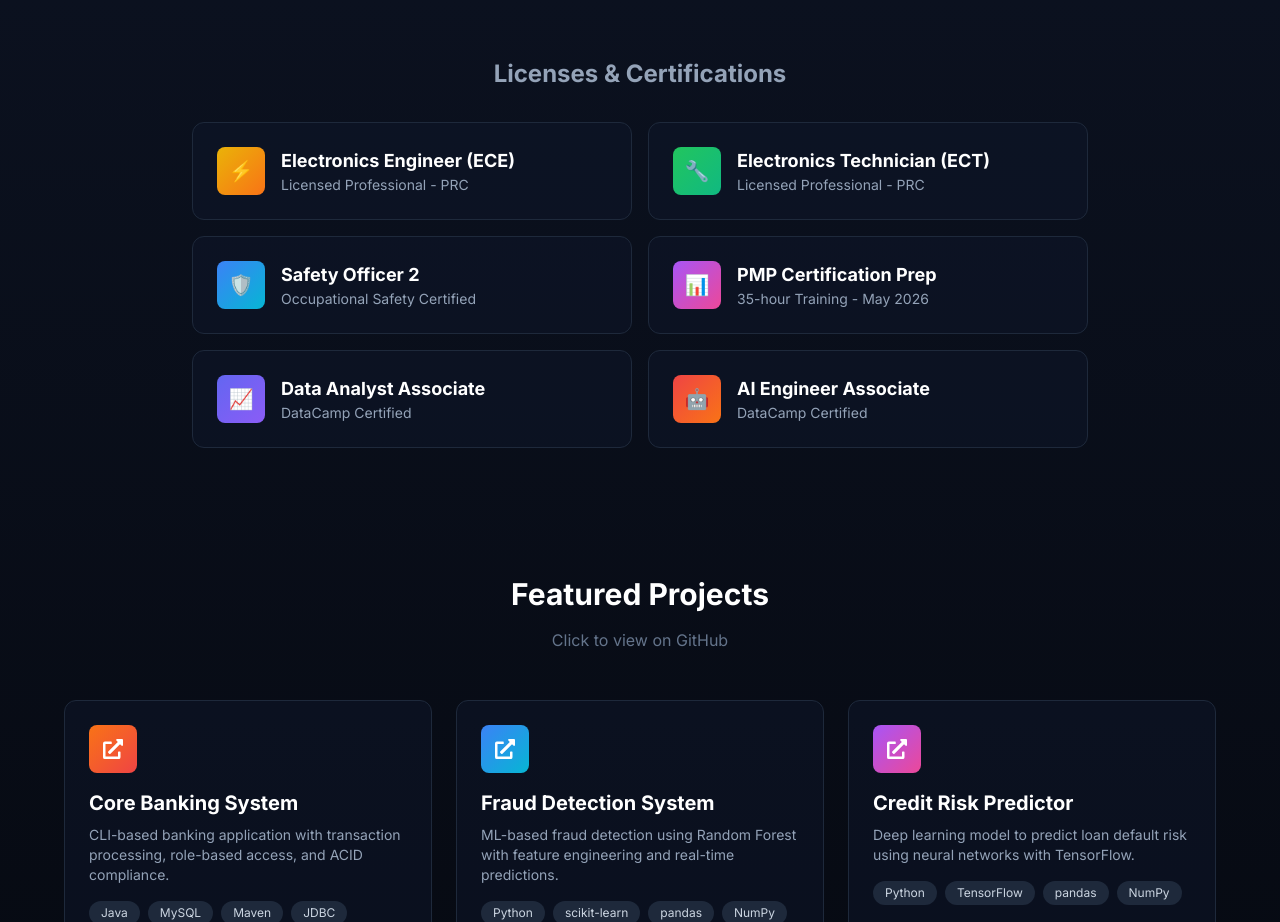
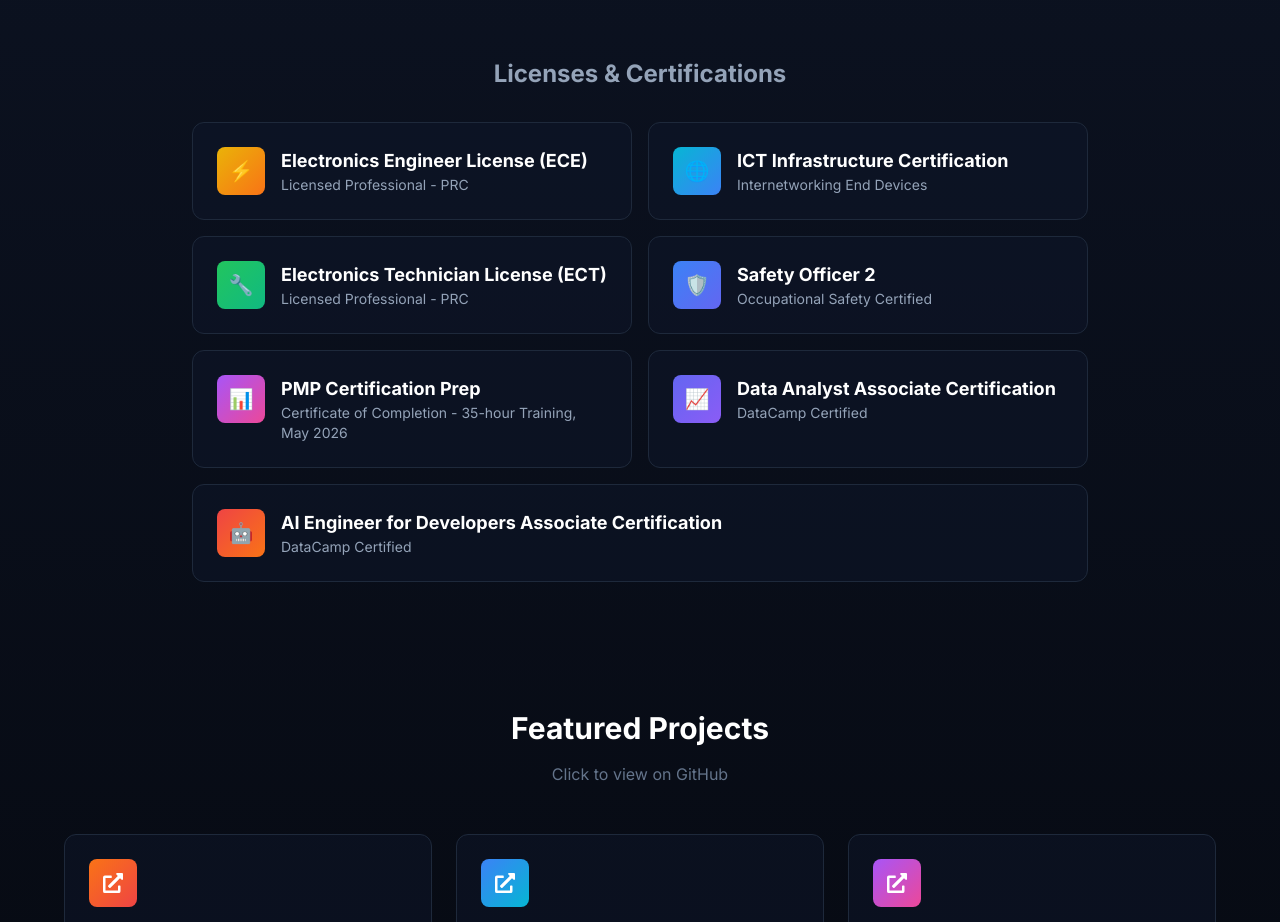
Before and after one commit to emmanalcazarjr-ops/portfolio, a Next.js app: page / in a window 1280 px wide. Shown: the part 880-1802 px from the top of the page. Built offline with nearby package versions, Linux system fonts and the light colour scheme.

Commit message:
Update certifications: Add ICT Infrastructure, update cert names

```diff
--- a/app/page.tsx
+++ b/app/page.tsx
@@ -241,8 +241,17 @@ export default function Home() {
                 <span className="text-xl">⚡</span>
               </div>
               <div>
-                <h3 className="font-bold text-lg">Electronics Engineer (ECE)</h3>
+                <h3 className="font-bold text-lg">Electronics Engineer License (ECE)</h3>
                 <p className="text-slate-400 text-sm">Licensed Professional - PRC</p>
+              </div>
+            </div>
+            <div className="bg-slate-900/50 border border-slate-800 rounded-xl p-6 flex items-start gap-4">
+              <div className="w-12 h-12 rounded-lg bg-gradient-to-br from-cyan-500 to-blue-500 flex items-center justify-center flex-shrink-0">
+                <span className="text-xl">🌐</span>
+              </div>
+              <div>
+                <h3 className="font-bold text-lg">ICT Infrastructure Certification</h3>
+                <p className="text-slate-400 text-sm">Internetworking End Devices</p>
               </div>
             </div>
             <div className="bg-slate-900/50 border border-slate-800 rounded-xl p-6 flex items-start gap-4">
@@ -250,12 +259,12 @@ export default function Home() {
                 <span className="text-xl">🔧</span>
               </div>
               <div>
-                <h3 className="font-bold text-lg">Electronics Technician (ECT)</h3>
+                <h3 className="font-bold text-lg">Electronics Technician License (ECT)</h3>
                 <p className="text-slate-400 text-sm">Licensed Professional - PRC</p>
               </div>
             </div>
             <div className="bg-slate-900/50 border border-slate-800 rounded-xl p-6 flex items-start gap-4">
-              <div className="w-12 h-12 rounded-lg bg-gradient-to-br from-blue-500 to-cyan-500 flex items-center justify-center flex-shrink-0">
+              <div className="w-12 h-12 rounded-lg bg-gradient-to-br from-blue-500 to-indigo-500 flex items-center justify-center flex-shrink-0">
                 <span className="text-xl">🛡️</span>
               </div>
               <div>
@@ -269,7 +278,7 @@ export default function Home() {
               </div>
               <div>
                 <h3 className="font-bold text-lg">PMP Certification Prep</h3>
-                <p className="text-slate-400 text-sm">35-hour Training - May 2026</p>
+                <p className="text-slate-400 text-sm">Certificate of Completion - 35-hour Training, May 2026</p>
               </div>
             </div>
             <div className="bg-slate-900/50 border border-slate-800 rounded-xl p-6 flex items-start gap-4">
@@ -277,16 +286,16 @@ export default function Home() {
                 <span className="text-xl">📈</span>
               </div>
               <div>
-                <h3 className="font-bold text-lg">Data Analyst Associate</h3>
+                <h3 className="font-bold text-lg">Data Analyst Associate Certification</h3>
                 <p className="text-slate-400 text-sm">DataCamp Certified</p>
               </div>
             </div>
-            <div className="bg-slate-900/50 border border-slate-800 rounded-xl p-6 flex items-start gap-4">
+            <div className="bg-slate-900/50 border border-slate-800 rounded-xl p-6 flex items-start gap-4 md:col-span-2">
               <div className="w-12 h-12 rounded-lg bg-gradient-to-br from-red-500 to-orange-500 flex items-center justify-center flex-shrink-0">
                 <span className="text-xl">🤖</span>
               </div>
               <div>
-                <h3 className="font-bold text-lg">AI Engineer Associate</h3>
+                <h3 className="font-bold text-lg">AI Engineer for Developers Associate Certification</h3>
                 <p className="text-slate-400 text-sm">DataCamp Certified</p>
               </div>
             </div>
```
